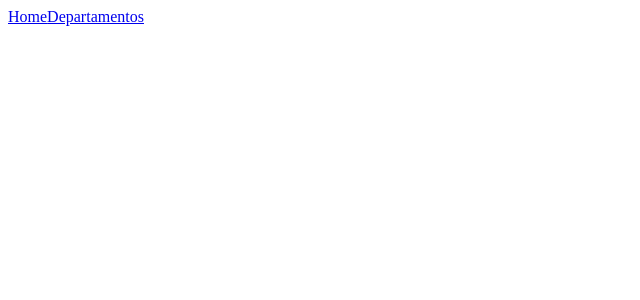
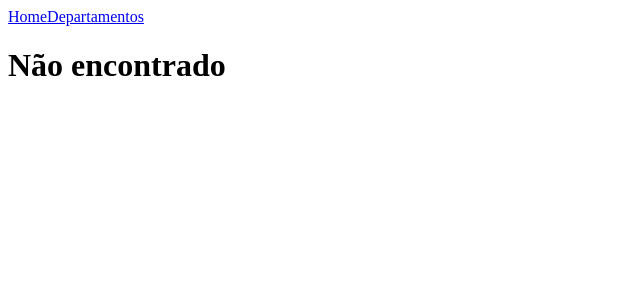
Before and after one commit to cplisboa/teste-create-react, a React (Create React App) app: page /depto/1 in a window 1280 px wide. Before the commit this address had no page. Shown: the top 300 px of the page, without its empty margins (0-640 px from the left). Built offline with nearby package versions, Linux system fonts and the light colour scheme.

Commit message:
page not found

```diff
--- a/src/App.js
+++ b/src/App.js
@@ -3,6 +3,7 @@
 import Depto from "./pages/Depto";
 import DeptoDetalhes from "./pages/DeptoDetalhes";
 import Menu from "./components/Menu";
+import NotFound from "./pages/NotFound";
 
 function App() {
   return (
@@ -15,6 +16,7 @@
           <Route index element={<Depto />} />
           <Route path=":id" element={<DeptoDetalhes />} />
         </Route>
+        <Route path="*" element={<NotFound />} />
       </Routes>
     </BrowserRouter>
   );
--- a/src/pages/DeptoDetalhes/index.js
+++ b/src/pages/DeptoDetalhes/index.js
@@ -1,10 +1,15 @@
 import React from "react";
+import { useParams } from "react-router-dom";
 
 const DeptoDetalhes = () => {
+  const { id } = useParams();
 
-    return (
-        <h1> Departamento detalhe </h1>
-    )
-}
+  return (
+    <>
+      <h1> Departamento detalhe </h1>
+      <p> Id do Departamento: {id}</p>
+    </>
+  );
+};
 
-export default DeptoDetalhes
+export default DeptoDetalhes;
--- /dev/null
+++ b/src/pages/NotFound/index.js
@@ -0,0 +1,10 @@
+import React from "react";
+
+const NotFound = () => {
+
+    return(
+        <h1>Não encontrado</h1>
+    )
+}
+
+export default NotFound;
```
